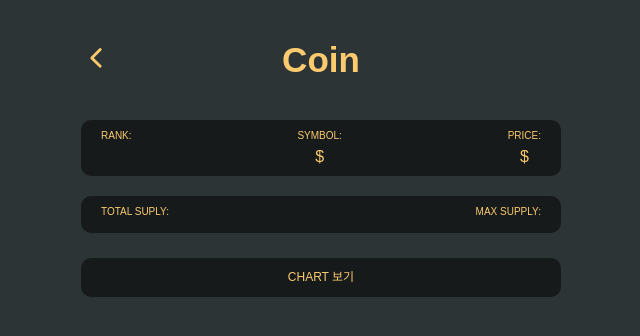
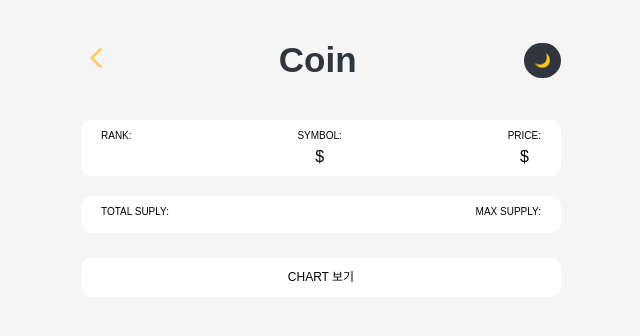
Before and after one commit to mireyhgnay/Netflix-Clone, a React (Create React App) app: page /1 in a window 1280 px wide. Shown: the top 336 px of the page, without its empty margins (319-959 px from the left). Built offline with nearby package versions, Linux system fonts and the light colour scheme; no server answers.

Commit message:
Feat : DarkMode Recoil 사용해서 적용

```diff
--- a/package.json
+++ b/package.json
@@ -20,6 +20,7 @@
     "react-router-dom": "^6.26.2",
     "react-scripts": "5.0.1",
     "react-spinners": "^0.14.1",
+    "recoil": "^0.7.7",
     "styled-components": "^6.1.13",
     "typescript": "^4.4.4",
     "web-vitals": "^2.1.4"
--- a/src/App.tsx
+++ b/src/App.tsx
@@ -1,6 +1,9 @@
 import { Outlet } from 'react-router-dom';
 // import { ReactQueryDevtools } from 'react-query/devtools';
-import styled, { createGlobalStyle } from 'styled-components';
+import styled, { createGlobalStyle, ThemeProvider } from 'styled-components';
+import { darkTheme, lightTheme } from './theme';
+import { useRecoilValue } from 'recoil';
+import { isDarkAtom } from './atom';
 
 const GlobalStyle = createGlobalStyle`
 
@@ -71,12 +74,16 @@ const Container = styled.div`
 `;
 
 export default function App() {
+  const isDark = useRecoilValue(isDarkAtom);
+
   return (
     <>
-      <GlobalStyle />
-      <Container>
-        <Outlet />
-      </Container>
+      <ThemeProvider theme={isDark ? darkTheme : lightTheme}>
+        <GlobalStyle />
+        <Container>
+          <Outlet />
+        </Container>
+      </ThemeProvider>
       {/* <ReactQueryDevtools initialIsOpen={true} /> */}
     </>
   );
--- /dev/null
+++ b/src/atom.ts
@@ -0,0 +1,6 @@
+import { atom } from 'recoil';
+
+export const isDarkAtom = atom({
+  key: 'isDark',
+  default: false,
+});
--- a/src/components/Header.tsx
+++ b/src/components/Header.tsx
@@ -1,25 +1,33 @@
 import { Link } from 'react-router-dom';
 import styled from 'styled-components';
 import { IoChevronBackOutline } from 'react-icons/io5';
+import { useRecoilState, useSetRecoilState } from 'recoil';
+import { isDarkAtom } from '../atom';
 
 const HeaderContainer = styled.header`
   height: 15vh;
   display: flex;
-  justify-content: center;
+  justify-content: space-between;
   align-items: center;
-  position: relative;
 `;
 
-const HomeButton = styled(Link)`
-  position: absolute;
-  left: 0;
-  top: 50%;
-  transform: translateY(-50%);
+const HomeButton = styled(Link)<{ isBack?: boolean }>`
+  visibility: ${({ isBack }) => (isBack ? 'visible' : 'hidden')};
 `;
 
 const Title = styled.h1`
   font-size: 35px;
   font-weight: 600;
+  color: ${(props) => props.theme.darkButtonColor};
+`;
+
+const DarkToggleButton = styled.button`
+  padding: 10px;
+  text-align: center;
+  background-color: ${(props) => props.theme.darkButtonColor};
+  border: none;
+  border-radius: 50px;
+  cursor: pointer;
 `;
 
 interface IHeaderContainer {
@@ -28,14 +36,21 @@ interface IHeaderContainer {
 }
 
 export default function Header({ title, isBack }: IHeaderContainer) {
+  const isDark = useRecoilState(isDarkAtom);
+  const setDarkAtom = useSetRecoilState(isDarkAtom);
+  const toggleDarkAtom = () => setDarkAtom((prev) => !prev);
+
   return (
     <HeaderContainer>
-      {isBack && (
-        <HomeButton to='/'>
-          <IoChevronBackOutline size='30' color='#fdcb6e' />
-        </HomeButton>
-      )}
+      <HomeButton to='/' isBack={isBack}>
+        <IoChevronBackOutline size='30' color='#fdcb6e' />
+      </HomeButton>
+
       <Title>{title || 'Coin'}</Title>
+
+      <DarkToggleButton onClick={toggleDarkAtom}>
+        {isDark[0] ? '☀️' : '🌙'}
+      </DarkToggleButton>
     </HeaderContainer>
   );
 }
--- a/src/index.tsx
+++ b/src/index.tsx
@@ -1,11 +1,10 @@
 import React from 'react';
 import ReactDOM from 'react-dom/client';
 
-import { ThemeProvider } from 'styled-components';
-import { theme } from './theme';
 import router from './Router';
 import { RouterProvider } from 'react-router-dom';
 import { QueryClient, QueryClientProvider } from 'react-query';
+import { RecoilRoot } from 'recoil';
 
 const root = ReactDOM.createRoot(
   document.getElementById('root') as HTMLElement
@@ -14,10 +13,10 @@ const queryClient = new QueryClient();
 
 root.render(
   <React.StrictMode>
-    <QueryClientProvider client={queryClient}>
-      <ThemeProvider theme={theme}>
+    <RecoilRoot>
+      <QueryClientProvider client={queryClient}>
         <RouterProvider router={router} />
-      </ThemeProvider>
-    </QueryClientProvider>
+      </QueryClientProvider>
+    </RecoilRoot>
   </React.StrictMode>
 );
--- a/src/routes/Chart.tsx
+++ b/src/routes/Chart.tsx
@@ -2,6 +2,11 @@ import { useQuery } from 'react-query';
 import { fetchCoinHistory } from '../api';
 import { useOutletContext } from 'react-router-dom';
 import ApexChart from 'react-apexcharts';
+import styled from 'styled-components';
+
+const AlertText = styled.span`
+  color: ${(props) => props.theme.darkButtonColor};
+`;
 
 interface IHistorical {
   time_open: string;
@@ -26,11 +31,11 @@ export default function Chart() {
   );
 
   if (isLoading) {
-    return <span>Loading Chart...</span>;
+    return <AlertText>Loading Chart...</AlertText>;
   }
 
   if (!Array.isArray(data)) {
-    return <p>찾는 데이터가 없습니다.</p>;
+    return <AlertText>찾는 데이터가 없습니다.</AlertText>;
   }
 
   return (
--- a/src/routes/Coin.tsx
+++ b/src/routes/Coin.tsx
@@ -16,7 +16,7 @@ import { fetchCoinsInfo, fetchCoinsTickers } from '../api';
 const Overview = styled.div`
   display: flex;
   justify-content: space-between;
-  background-color: rgba(0, 0, 0, 0.5);
+  background-color: ${(props) => props.theme.cardBgColor};
   padding: 10px 20px;
   border-radius: 10px;
 `;
@@ -35,6 +35,7 @@ const OverviewItem = styled.div`
 
 const Description = styled.p`
   margin: 20px 0px;
+  color: ${(props) => props.theme.darkButtonColor};
 `;
 
 const Tab = styled.div.withConfig({
@@ -44,7 +45,7 @@ const Tab = styled.div.withConfig({
   text-transform: uppercase;
   font-size: 12px;
   font-weight: 400;
-  background-color: rgba(0, 0, 0, 0.5);
+  background-color: ${(props) => props.theme.cardBgColor};
   padding: 12px 0px;
   border-radius: 10px;
   margin: 25px 0;
--- a/src/routes/Coins.tsx
+++ b/src/routes/Coins.tsx
@@ -9,8 +9,8 @@ import { Helmet } from 'react-helmet';
 const CoinsList = styled.ul``;
 
 const Coin = styled.li`
-  background-color: #fff;
-  color: ${(props) => props.theme.bgColor};
+  background-color: ${(props) => props.theme.cardBgColor};
+  color: ${(props) => props.theme.textColor};
   border-radius: 15px;
 
   & + & {
--- a/src/theme.ts
+++ b/src/theme.ts
@@ -1,8 +1,18 @@
 import { DefaultTheme } from 'styled-components';
 import 'styled-components';
 
-export const theme: DefaultTheme = {
-  textColor: '#fdcb6e',
-  bgColor: '#2d3436',
-  pointColor: '#a29bfe',
+export const darkTheme: DefaultTheme = {
+  bgColor: '#2f3640',
+  textColor: '#000',
+  pointColor: '#9c88ff',
+  cardBgColor: 'white',
+  darkButtonColor: 'whitesmoke',
 };
+
+export const lightTheme: DefaultTheme = {
+  bgColor: 'whitesmoke',
+  textColor: 'black',
+  pointColor: '#9c88ff',
+  cardBgColor: 'white',
+  darkButtonColor: '#2f3640',
+};
```
Also changed, not shown: 1 other file (tests, documents, lock files or other folders).
